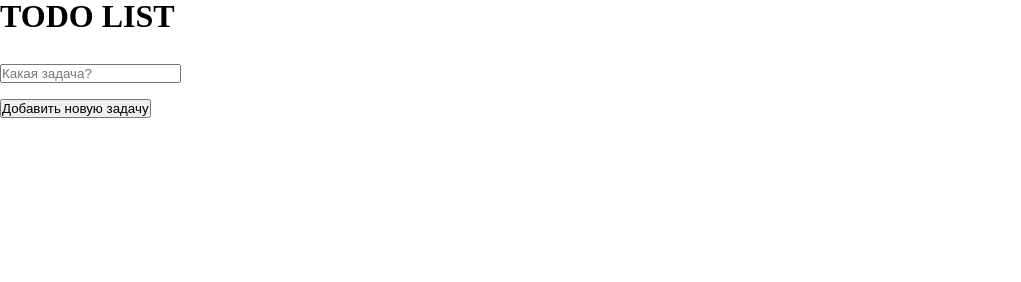
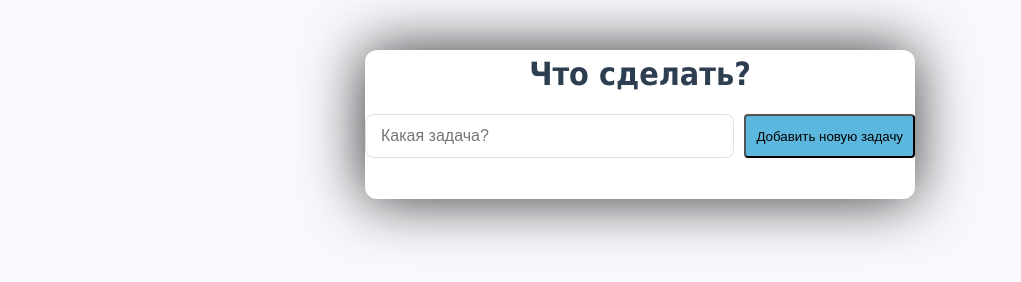
Before and after one commit to nanavysh/todoList, a website built with Vite: page index.html in a window 1280 px wide. Shown: the whole page, without its empty margins (0-1021 px from the left). Built offline with nearby package versions, Linux system fonts and the light colour scheme.

Commit message:
частично добавлены стили

```diff
--- a/index.html
+++ b/index.html
@@ -9,18 +9,15 @@
 </head>
 <body>
 
-<div>
-    <h1>TODO LIST</h1> <br><br>
+<div class="container">
+    <h1>Что сделать?</h1>
 
     <form id="todo-form">
-        <input type="text" id="todo-input" placeholder="Какая задача?" required> <br> <br>
-        <button id="todo-button">Добавить новую задачу</button> <br> <br>
+        <input type="text" id="todo-input" placeholder="Какая задача?" required>
+        <button id="todo-button">Добавить новую задачу</button>
     </form>
 
-    <ul id="todo-list">
-
-    </ul>
-
+    <ul id="todo-list"></ul>
 </div>
 
 <script type="module" src="/src/main.ts"></script>
--- a/src/main.ts
+++ b/src/main.ts
@@ -15,7 +15,7 @@ form.addEventListener('submit', handleSubmit)
 function handleSubmit(event: Event) {
     event.preventDefault()
 
-    const  rawValue: string = input.value
+    const rawValue: string = input.value
     const value = rawValue.trim()
     if (value === '') {
         input.value = ''
@@ -67,7 +67,7 @@ function createDeleteButton(id: number) {
     deleteButton.addEventListener('click', function () {
         const indexToDelete = todoList.findIndex(item => item.id === id)
 
-        if(indexToDelete > -1) {
+        if (indexToDelete > -1) {
             todoList.splice(indexToDelete, 1)
             renderList()
         }
@@ -153,7 +153,7 @@ function renderList() {
 
     todoList.forEach(
         function (value) {
-            const id =  value.id
+            const id = value.id
 
             const divTodoItem = document.createElement('div')
 
--- a/src/style.css
+++ b/src/style.css
@@ -1,33 +1,70 @@
-/* Сбрасываем все отступы и границы */
 * {
   margin: 0;
   padding: 0;
   box-sizing: border-box;
 }
 
-/* Убираем списочные маркеры */
 ul, ol {
   list-style: none;
 }
 
-/* Убираем подчёркивания у ссылок */
 a {
   text-decoration: none;
   color: inherit;
 }
 
-/* Убираем стандартный фон и шрифты */
 body {
+  background-color: #f7f9fc;
 
-  background: none;
-  font-family: inherit;
-  line-height: 1;
+  font-family: Tahoma;
+  color: #333;
+  min-height: 100vh;
+  display: flex;
+  justify-content: center;
+  align-items: flex-start;
+  padding-top: 50px;
+  line-height: 1.5;
+}
+
+.container {
+  display: flex;
+  flex-direction: column;
+  gap: 16px;
+  background-color: #ffffff;
+  border-radius: 12px;
+  box-shadow: -1px 0px 60px 0px rgba(0, 0, 0, 0.8);
+  max-width: 550px;
+  width: 100%;
+}
+
+h1 {
+  text-align: center;
+  color: #2c3e50;
+  font-size: 2em;
+  font-weight: 600;
+}
+
+#todo-form {
+  display: flex;
+  gap: 10px;
+  margin-bottom: 25px;
+}
+
+#todo-input {
+  flex-grow: 1;
+  padding: 12px 15px;
+  font-size: 1em;
+  border: 1px solid #e0e0e0;
+  border-radius: 8px;
+  transition: border-color 0.3s;
 }
 
 .todo_item {
   background: aliceblue;
   width: 200px;
   padding: 10px;
+}
+
 
 /* Сбрасываем стили кнопок и инпутов */
 /*button, input, textarea, select {*/
```
